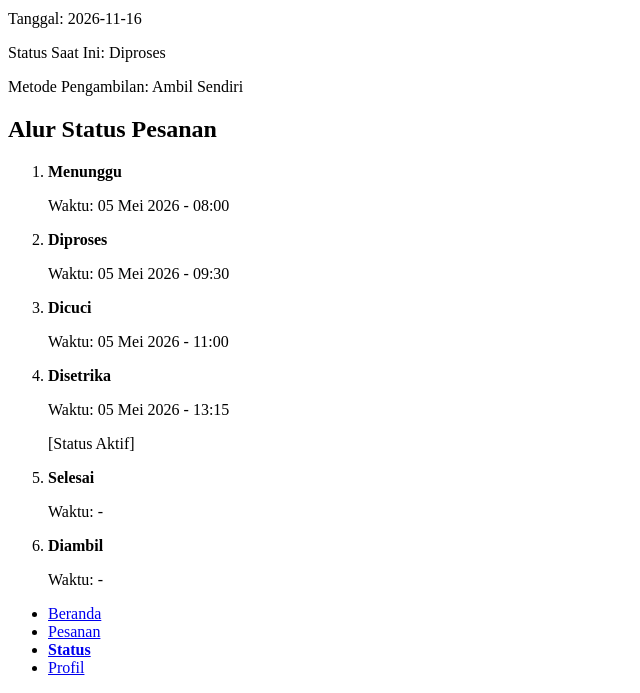
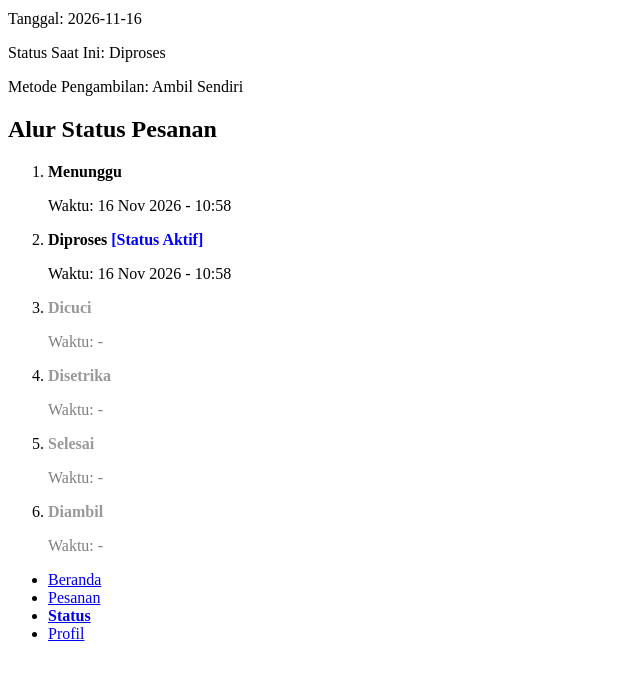
Before and after one commit to ReiFerd/Clean-Wash, a Laravel app: page /status-cek in a window 1280 px wide. Shown: the part 151-844 px from the top of the page, without its empty margins (0-640 px from the left). After the commit the page ends 792 px from the top, so only its background shows below. Run offline with Laravel 12, Linux system fonts and the light colour scheme; data comes from the database, SQL or seed files in the repository; tables that the repository leaves empty hold one stand-in row (values such as "Sample post").

Commit message:
feat: implement dynamic laundry status timeline based on database updates

```diff
--- a/app/Http/Controllers/StatusCekController.php
+++ b/app/Http/Controllers/StatusCekController.php
@@ -14,20 +14,33 @@ class StatusCekController extends Controller
         if (!$transaksi) {
             $transaksi = (object)[
                 'id_transaksi' => 1,
-                'tanggal_transaksi' => '2026-05-05',
+                'tanggal_transaksi' => '2026-05-05 08:00:00',
                 'status_laundry' => 'Disetrika',
-                'metode_pengambilan' => 'Ambil Sendiri'
+                'metode_pengambilan' => 'Ambil Sendiri',
+                'updated_at' => now()
             ];
         }
 
-        $timeline = [
-            ['status' => 'Menunggu', 'waktu' => '05 Mei 2026 - 08:00', 'selesai' => true],
-            ['status' => 'Diproses', 'waktu' => '05 Mei 2026 - 09:30', 'selesai' => true],
-            ['status' => 'Dicuci', 'waktu' => '05 Mei 2026 - 11:00', 'selesai' => true],
-            ['status' => 'Disetrika', 'waktu' => '05 Mei 2026 - 13:15', 'selesai' => true, 'aktif' => true],
-            ['status' => 'Selesai', 'waktu' => '-', 'selesai' => false],
-            ['status' => 'Diambil', 'waktu' => '-', 'selesai' => false],
-        ];
+        $daftarStatus = ['Menunggu', 'Diproses', 'Dicuci', 'Disetrika', 'Selesai', 'Diambil'];
+        $statusSekarang = $transaksi->status_laundry ?? 'Menunggu';
+
+        $currentIndex = array_search($statusSekarang, $daftarStatus);
+        if ($currentIndex === false) {
+            $currentIndex = 0;
+        }
+
+        $timeline = [];
+        foreach ($daftarStatus as $index => $status) {
+            $selesai = $index <= $currentIndex;
+            $aktif = $index === $currentIndex;
+
+            $timeline[] = [
+                'status' => $status,
+                'waktu' => $selesai ? date('d M Y - H:i', strtotime($transaksi->updated_at ?? now())) : '-',
+                'selesai' => $selesai,
+                'aktif' => $aktif
+            ];
+        }
 
         return view('StatusCekView', compact('transaksi', 'timeline'));
     }
--- a/resources/views/StatusCekView.blade.php
+++ b/resources/views/StatusCekView.blade.php
@@ -3,6 +3,11 @@
 <head>
     <meta charset="UTF-8">
     <title>Status Laundry</title>
+    <style>
+        .text-muted { color: gray; }
+        .text-bold { font-weight: bold; }
+        .active-status { color: blue; }
+    </style>
 </head>
 <body>
     <header>
@@ -24,12 +29,18 @@
             <h2>Alur Status Pesanan</h2>
             <ol>
                 @foreach($timeline as $item)
+                    @php
+                        $isPassedOrActive = $item['selesai'];
+                        $isActive = !empty($item['aktif']);
+                    @endphp
                     <li>
-                        <p><strong>{{ $item['status'] }}</strong></p>
-                        <p>Waktu: {{ $item['waktu'] }}</p>
-                        @if(!empty($item['aktif']))
-                            <p><span>[Status Aktif]</span></p>
-                        @endif
+                        <p class="{{ $isPassedOrActive ? 'text-bold' : 'text-muted' }}" style="{{ $isPassedOrActive ? '' : 'color: #999;' }}">
+                            <strong>{{ $item['status'] }}</strong>
+                            @if($isActive)
+                                <span class="active-status">[Status Aktif]</span>
+                            @endif
+                        </p>
+                        <p class="{{ $isPassedOrActive ? '' : 'text-muted' }}">Waktu: {{ $item['waktu'] }}</p>
                     </li>
                 @endforeach
             </ol>
```
